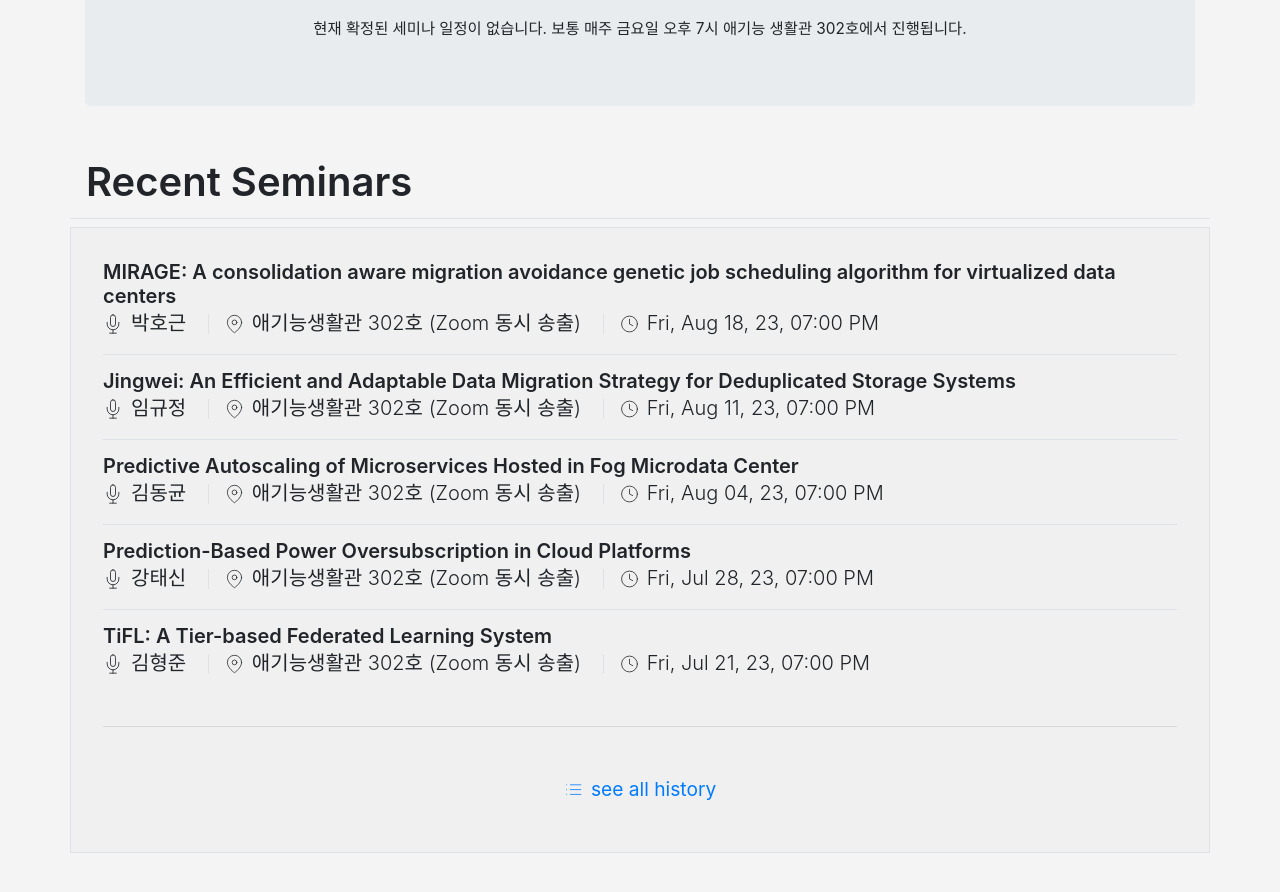
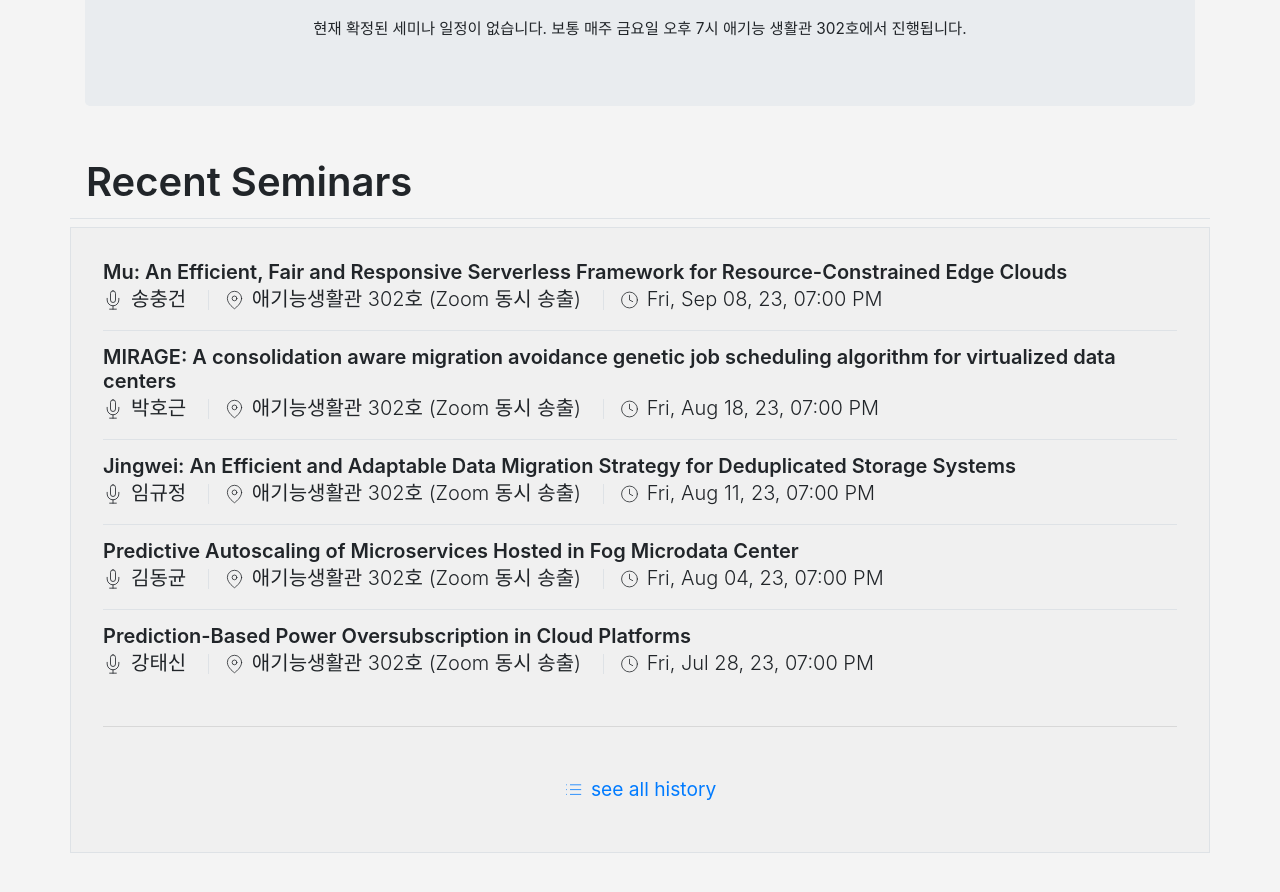
Before and after one commit to KU-Cloud/ku-cloud.github.io, a Jekyll site: the page built from seminar.html, in a window 1280 px wide and 900 px high, scrolled down 355 px. Shown: the top 892 px of the window. Built offline with Jekyll 4.4.1, drawn with Linux system fonts in a browser that asks for light colours.

Commit message:
update serminar

```diff
--- a/_data/seminars.yaml
+++ b/_data/seminars.yaml
@@ -967,3 +967,7 @@
   speacker: 박호근
   date: 2023-08-18T19:00:00.000+0900
   location: 애기능생활관 302호 (Zoom 동시 송출)
+- title: 'Mu: An Efficient, Fair and Responsive Serverless Framework for Resource-Constrained Edge Clouds'
+  speacker: 송충건
+  date: 2023-09-08T19:00:00.000+0900
+  location: 애기능생활관 302호 (Zoom 동시 송출)
```
